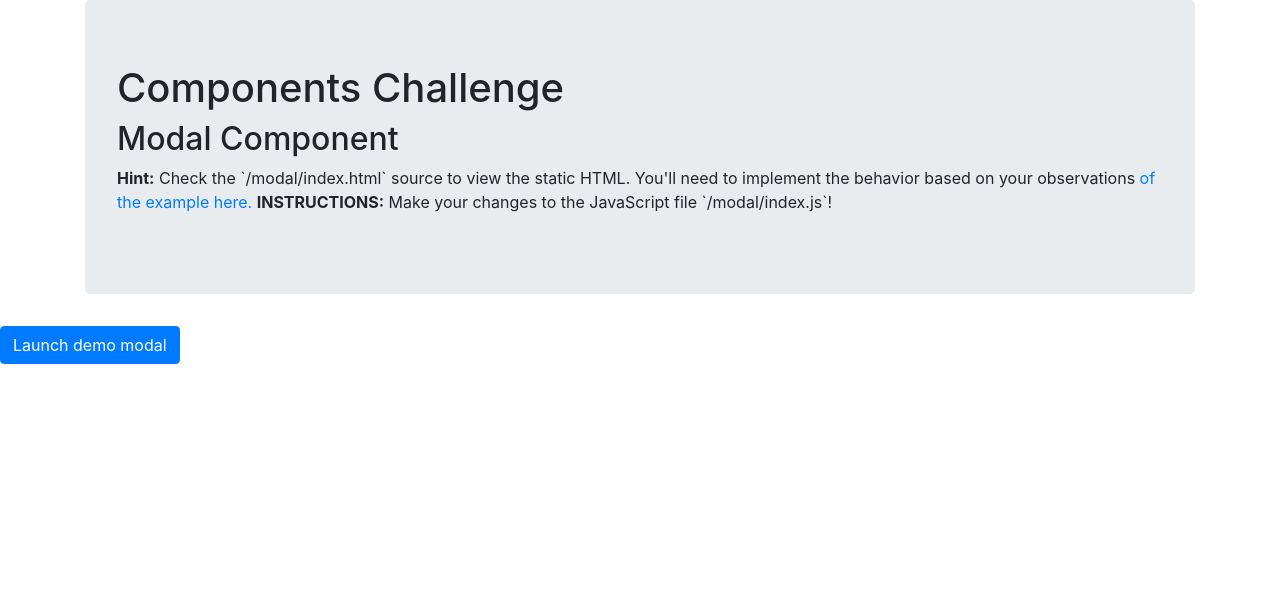
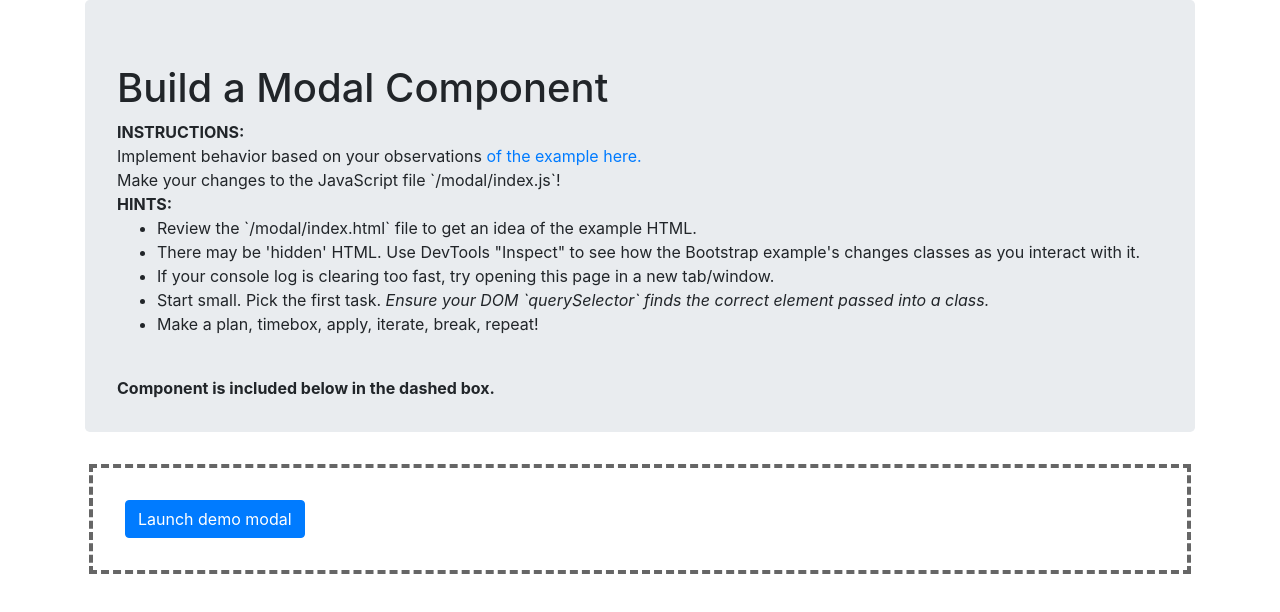
Before and after one commit to adkhiker/components-challenge, a website: page modal/index.html in a window 1280 px wide. Drawn offline with nearby package versions, Linux system fonts and the light colour scheme.

Commit message:
Added Modal Component

```diff
--- /dev/null
+++ b/index.css
@@ -0,0 +1,9 @@
+.component-box {
+  margin: 0.25rem;
+  padding: 2rem;
+  border: 4px dashed #666;
+}
+
+.jumbotron {
+  padding-bottom: 2rem;
+}
--- a/modal/index.html
+++ b/modal/index.html
@@ -10,24 +10,60 @@
       integrity="sha256-YLGeXaapI0/5IgZopewRJcFXomhRMlYYjugPLSyNjTY="
       crossorigin="anonymous"
     />
-    <title>Exercise/Challenge</title>
+    <link href="../index.css" rel="stylesheet" />
+    <title>Build a Modal Component</title>
   </head>
   <body>
     <main class="container">
-      <section class="jumbotron">
-        <h1>Components Challenge</h1>
-        <h2>Modal Component</h2>
+      <header class="jumbotron">
+        <h1>Build a Modal Component</h1>
 
-        <p>
-          <b>Hint:</b> Check the `/modal/index.html` source to view the static
-          HTML. You'll need to implement the behavior based on your observations
-          <a href="">of the example here.</a>
+        <section>
+          <b>INSTRUCTIONS:</b>
+          <br />
+          Implement behavior based on your observations
+          <a
+            href="https://getbootstrap.com/docs/4.3/components/modal/#live-demo"
+            target="_blank"
+            >of the example here.</a
+          >
+          <br />
 
-          <b>INSTRUCTIONS:</b>
           Make your changes to the JavaScript file `/modal/index.js`!
-        </p>
         </section>
-    </main>
+
+        <section>
+          <b>HINTS:</b>
+          <ul>
+            <li>
+              Review the `/modal/index.html` file to get an idea of the example
+              HTML.
+            </li>
+            <li>
+              There may be 'hidden' HTML. Use DevTools &quot;Inspect&quot; to
+              see how the Bootstrap example's changes classes as you interact
+              with it.
+            </li>
+            <li>
+              If your console log is clearing too fast, try opening this page in
+              a new tab/window.
+            </li>
+            <li>
+              Start small. Pick the first task.
+              <i
+                >Ensure your DOM `querySelector` finds the correct element
+                passed into a class.</i
+              >
+            </li>
+            <li>
+              Make a plan, timebox, apply, iterate, break, repeat!
+            </li>
+          </ul>
+          <br />
+
+          <b>Component is included below in the dashed box.</b>
+        </section>
+      </header>
 
       <section class="component-box">
         <!-- Button trigger modal -->
@@ -81,5 +117,8 @@
           </div>
         </div>
       </section>
+    </main>
+
+    <script src="./index.js"></script>
   </body>
 </html>
--- a/modal/index.js
+++ b/modal/index.js
@@ -0,0 +1,15 @@
+class Modal {
+  // Implement your code inside this class
+  // You may create additional Classes if you feel it improves readability & reuse.
+  constructor(toggleElement) {
+    console.log("toggleElement", toggleElement); //
+    // Remember your "this." syntax
+    // Hint: Get any needed data attributes from the `toggleElement`
+  }
+}
+
+document.addEventListener("DOMContentLoaded", () => {
+  const modalToggles = document.querySelectorAll(`[data-toggle="modal"]`);
+
+  modalToggles.forEach(button => new Modal(button));
+});
```
Also changed, not shown: index.html (+46 -20 lines). Lines whose indentation alone changed are shown as unchanged.
